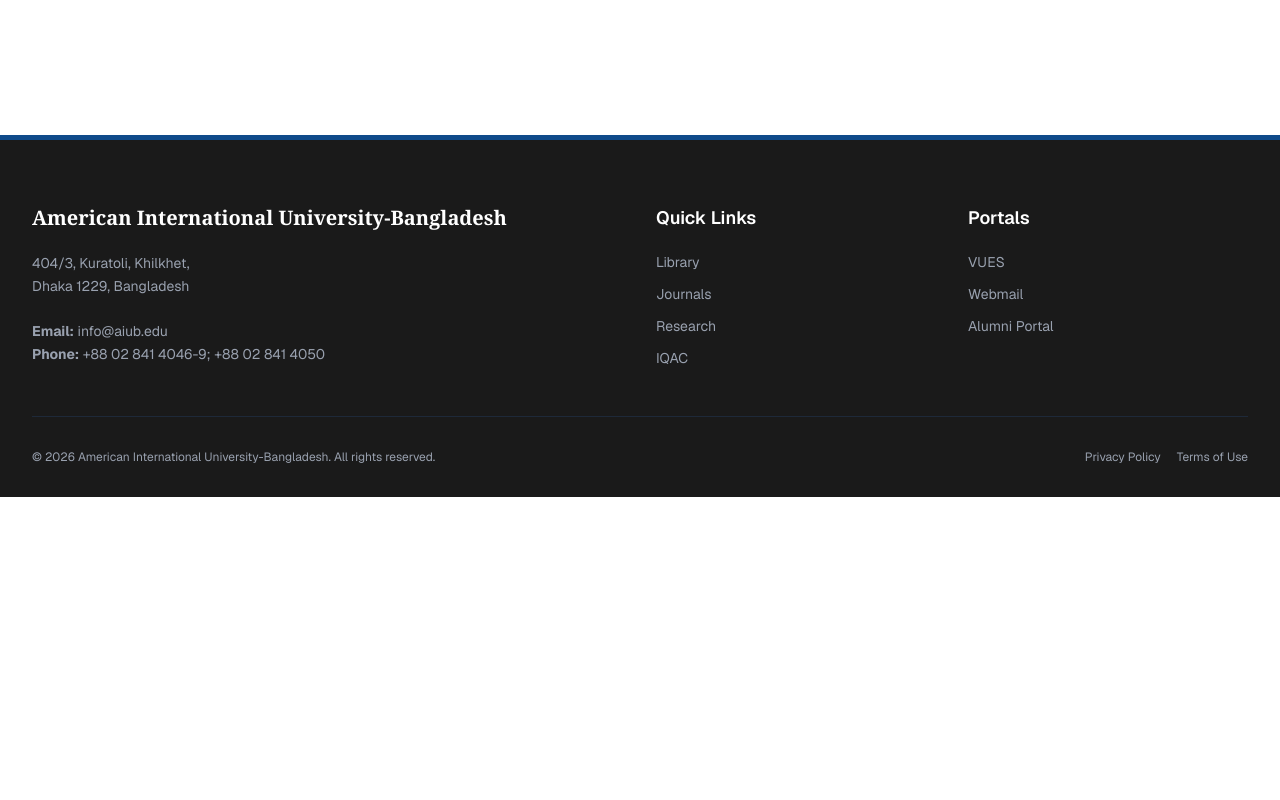
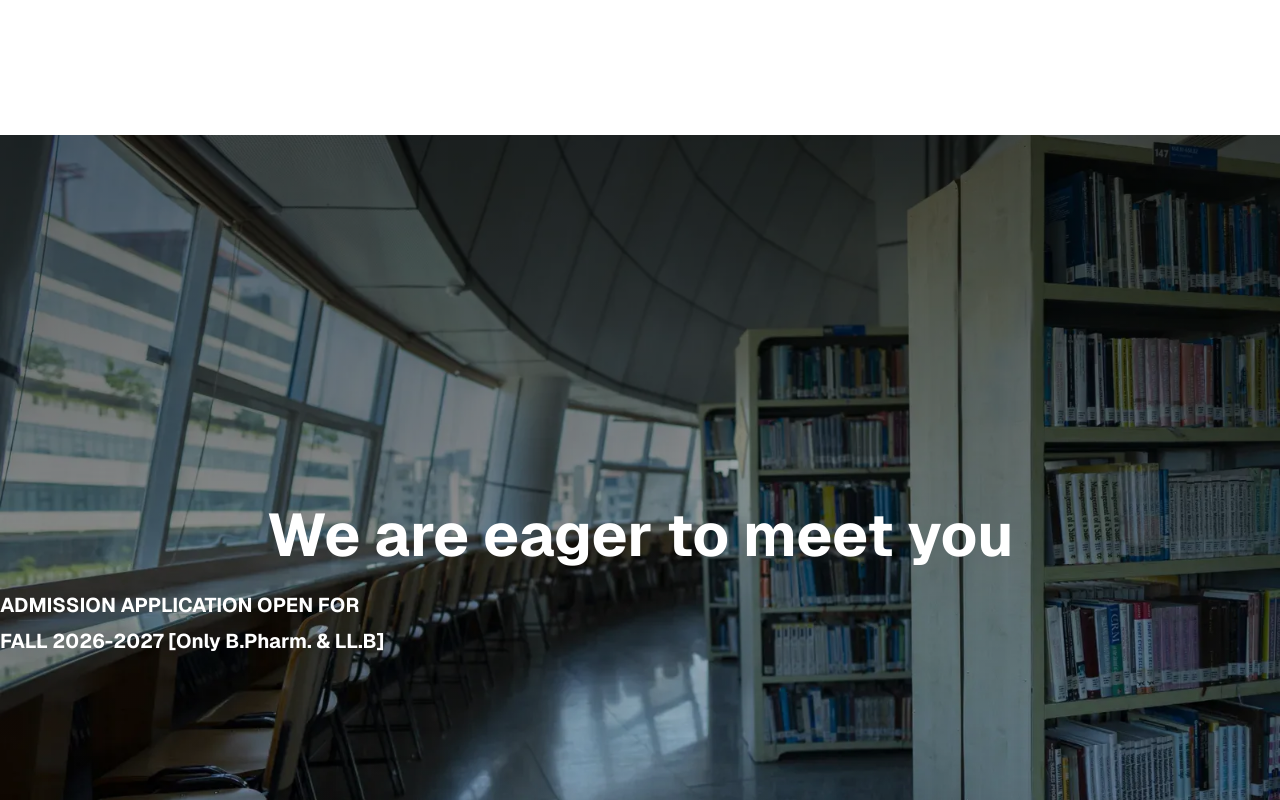
Before and after one commit to MostofaSeum/AiubHome, a Next.js app: page / in a window 1280 px wide. Shown: the part 8660-9460 px from the top of the page. Before the commit the page ends 9157 px from the top, so only its background shows below. Built offline with nearby package versions, Linux system fonts and the light colour scheme.

Commit message:
feat: implement Apply page and integrate it into the homepage layout

```diff
--- a/app/Apply/page.tsx
+++ b/app/Apply/page.tsx
@@ -3,8 +3,19 @@
 
 export default function Apply() {
     return (
-        <div>
+        <section>
+        <div className="relative w-full h-screen overflow-hidden">
             <img src="/images/apply/AKA02504.webp" alt="apply" />
+            {/* Dark overlay */}
+            <div className="absolute inset-0 bg-gradient-to-b from-black/50 via-black/30 to-transparent z-10"></div>
+            <div className="absolute top-0 left-0 right-0 bottom-0 z-10 flex items-center justify-center text-white">
+                <h2 className="text-4xl md:text-6xl font-bold">We are eager to meet you</h2>
+            </div>
+            <div className='absolute bottom-70 left-0 right-90 z-10 flex flex-col  text-white gap-2'>
+                <h3 className='text-xl font-bold'>ADMISSION APPLICATION OPEN FOR</h3>
+                <h3 className="text-xl font-bold">FALL 2026-2027 [Only B.Pharm. & LL.B]</h3>
+                </div>
         </div>
+        </section>
     );
 }
--- a/app/page.tsx
+++ b/app/page.tsx
@@ -12,6 +12,7 @@
 import Footer from './Footer/page';
 import DiscoverOurCampus from './DiscoverOurCampus/pasge';
 import TalentsGotSparked from './TalentsGotSparked/page';
+import Apply from './Apply/page';
 
 export default function Home() {
   const [isScrolled, setIsScrolled] = React.useState(false);
@@ -47,6 +48,7 @@
         <Faculties/>
         <DiscoverOurCampus/>
         <TalentsGotSparked/>
+        <Apply/>
       </main>
       <Footer />
     </div>
```
